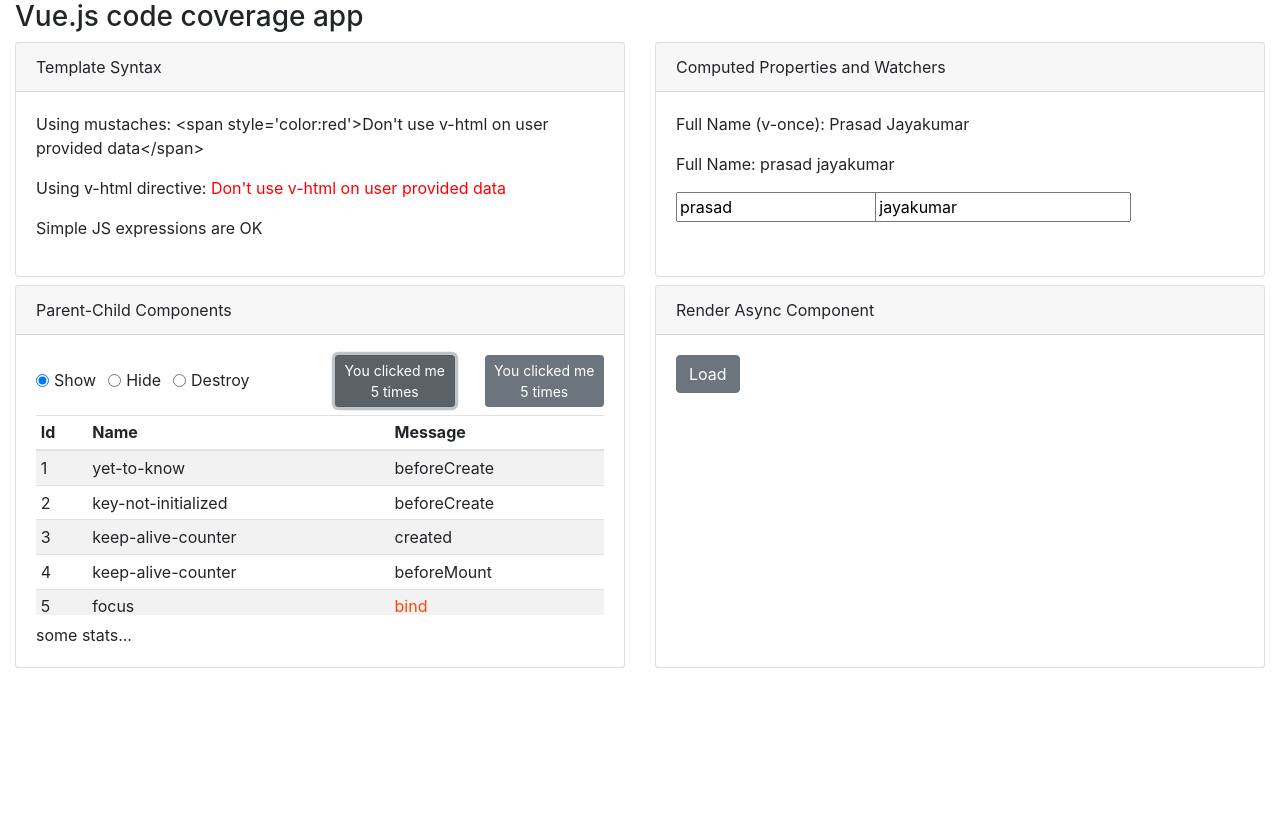
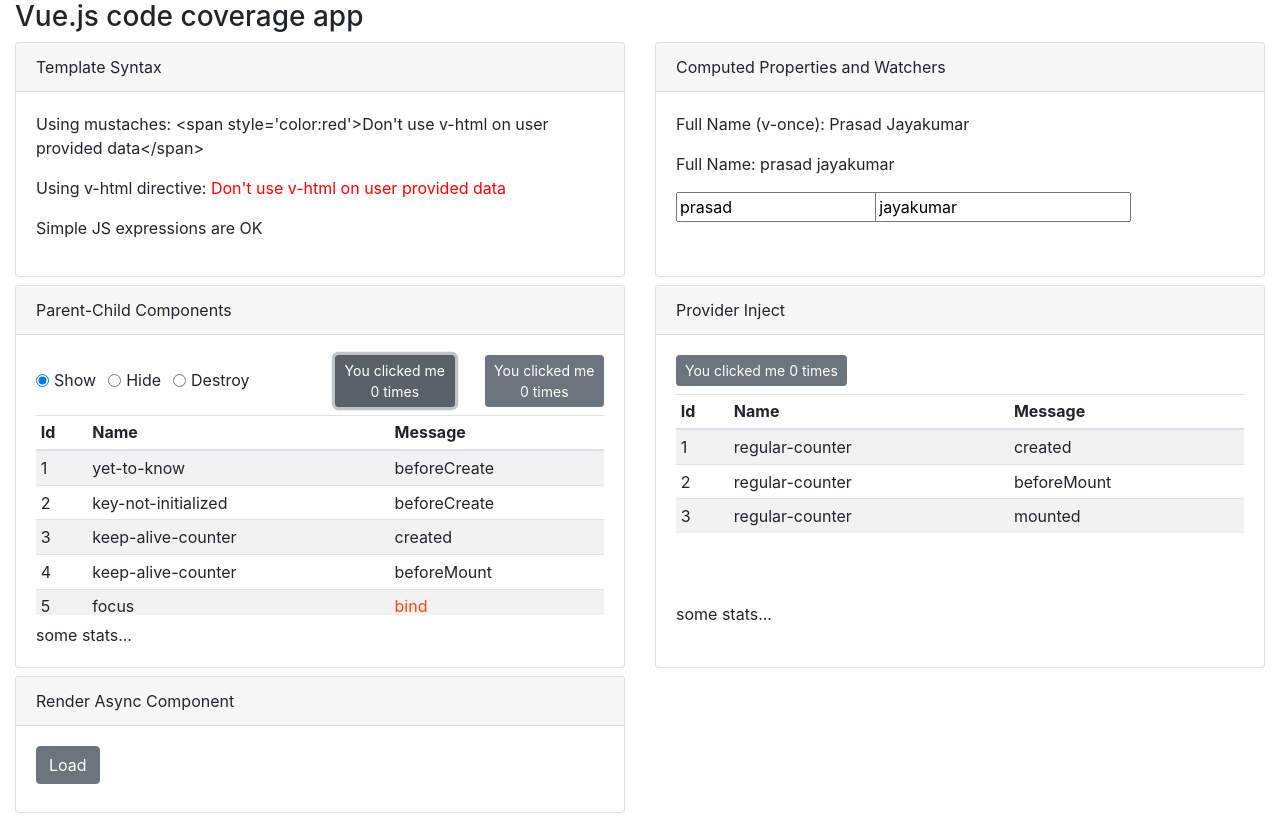
Before and after one commit to PrasadJayakumar/vue-anatomy, a Vue app in the folder vue-2.x-coverage/: page / in a window 1280 px wide. Before the commit the page ends 800 px from the top, so only its background shows below. Built offline with nearby package versions, Linux system fonts and the light colour scheme.

Commit message:
provide-inject included

```diff
--- a/vue-2.x-coverage/src/app.vue
+++ b/vue-2.x-coverage/src/app.vue
@@ -14,6 +14,11 @@
         <parent-child></parent-child>
       </div>
       <div class="col-sm-12 col-md-6">
+        <provider-inject></provider-inject>
+      </div>
+    </div>
+    <div class="row mb-2">
+      <div class="col-sm-12 col-md-6">
         <async-comp></async-comp>
       </div>
     </div>
@@ -25,6 +30,7 @@
 import TemplateSyntax from '@/components/template-syntax.vue'
 import ComputedWatchers from '@/components/computed-watchers.vue'
 import ParentChild from '@/components/parent-child/index.vue'
+import ProviderInject from '@/components/provider-inject/index.vue'
 import AsyncComp from '@/components/async-comp/index.vue'
 import Warns from '@/components/warns/index.vue'
 
@@ -34,6 +40,7 @@
     TemplateSyntax,
     ComputedWatchers,
     ParentChild,
+    ProviderInject,
     AsyncComp,
     Warns
   }
--- a/vue-2.x-coverage/src/components/async-comp/users-data.js
+++ b/vue-2.x-coverage/src/components/async-comp/users-data.js
@@ -1,13 +1,13 @@
 const fetchUsersData = [
   {
     id: 7,
-    email: 'michael.lawson@reqres.in',
-    fullName: 'Michael Lawson'
+    email: 'prasad.jayakumar@reqres.in',
+    fullName: 'Prasad Jayakumar'
   },
   {
     id: 8,
-    email: 'lindsay.ferguson@reqres.in',
-    fullName: 'Lindsay Ferguson'
+    email: 'fourdots@reqres.in',
+    fullName: 'Four Dots'
   }
 ]
 
--- a/vue-2.x-coverage/src/components/parent-child/child.vue
+++ b/vue-2.x-coverage/src/components/parent-child/child.vue
@@ -44,7 +44,7 @@
             v-if="action == 'show'"
             v-focus
             :key-name="$constants.KEEP_ALIVE_COUNTER"
-            :initial="counter"
+            :initial="0"
             :increment-by="1"
             v-on="$listeners"
           ></button-counter>
@@ -57,7 +57,7 @@
           :is="'button-counter'"
           v-if="action == 'show'"
           :key-name="$constants.REGULAR_COUNTER"
-          v-bind="{ initial: 5, incrementBy: 2 }"
+          v-bind="{ initial: 0, incrementBy: 2 }"
           v-on="$listeners"
         >
         </component>
@@ -67,14 +67,13 @@
 </template>
 
 <script>
-import ButtonCounter from '@/shared/components/button-counter'
+import ButtonCounter from './button-counter'
 export default {
   components: {
     'button-counter': ButtonCounter
   },
   data() {
     return {
-      counter: 5,
       action: 'show'
     }
   }
--- /dev/null
+++ b/vue-2.x-coverage/src/components/provider-inject/button-counter-v2.vue
@@ -0,0 +1,45 @@
+<template>
+  <button class="btn btn-secondary btn-sm" @click="onClick()">
+    You clicked me {{ count }} times
+  </button>
+</template>
+
+<script>
+import lifecycleHooks from './lifecycle-hooks-comp.js'
+
+export default {
+  name: 'ButtonCounterV2',
+  mixins: [lifecycleHooks],
+  props: {
+    keyName: {
+      type: String,
+      default: 'button-counter-v2'
+    },
+    initial: {
+      type: Number,
+      default: 0
+    },
+    incrementBy: {
+      type: Number,
+      default: 1
+    }
+  },
+  data() {
+    return {
+      count: this.initial
+    }
+  },
+  beforeCreate() {
+    this.pushEventMsg({
+      name: 'key-not-initialized',
+      msg: 'beforeCreate'
+    })
+  },
+  inject: ['pushEventMsg'],
+  methods: {
+    onClick() {
+      this.count = this.count + this.incrementBy
+    }
+  }
+}
+</script>
--- /dev/null
+++ b/vue-2.x-coverage/src/components/provider-inject/child.vue
@@ -0,0 +1,25 @@
+<template>
+  <div id="child" class="row mb-2 align-items-center">
+    <div class="col-sm-12 col-md-6">
+      <button-counter-v2
+        :key-name="$constants.REGULAR_COUNTER"
+        :initial="counter"
+        :increment-by="1"
+      ></button-counter-v2>
+    </div>
+  </div>
+</template>
+
+<script>
+import ButtonCounterV2 from './button-counter-v2'
+export default {
+  components: {
+    ButtonCounterV2
+  },
+  data() {
+    return {
+      counter: 0
+    }
+  }
+}
+</script>
--- /dev/null
+++ b/vue-2.x-coverage/src/components/provider-inject/index.vue
@@ -0,0 +1,57 @@
+<template>
+  <div class="card h-100">
+    <div class="card-header">Provider Inject</div>
+    <div class="card-body">
+      <child @event-msg="onEventMsg"></child>
+      <v-simple-table>
+        <thead>
+          <th v-for="header in headers" :key="header.value">
+            {{ header.text }}
+          </th>
+        </thead>
+        <tbody>
+          <tr v-for="item in eventMsgs" :key="item.id">
+            <td
+              v-for="(header, colIdx) in headers"
+              :key="header.value + '-' + item.id"
+            >
+              <slot :name="header.value" :item="item">
+                {{ item[headers[colIdx].value] }}
+              </slot>
+            </td>
+          </tr>
+        </tbody>
+      </v-simple-table>
+    </div>
+  </div>
+</template>
+
+<script>
+import VSimpleTable from '@/shared/components/v-simple-table.vue'
+import Child from './child.vue'
+
+export default {
+  name: 'ProviderInject',
+  components: {
+    Child,
+    VSimpleTable
+  },
+  data() {
+    return {
+      headers: [
+        { text: 'Id', value: 'id' },
+        { text: 'Name', value: 'name' },
+        { text: 'Message', value: 'msg' }
+      ],
+      eventMsgs: []
+    }
+  },
+  provide() {
+    return {
+      pushEventMsg: event => {
+        this.eventMsgs.push({ id: this.eventMsgs.length + 1, ...event })
+      }
+    }
+  }
+}
+</script>
--- /dev/null
+++ b/vue-2.x-coverage/src/components/provider-inject/lifecycle-hooks-comp.js
@@ -0,0 +1,32 @@
+export default {
+  beforeCreate() {
+    this.pushEventMsg({ name: 'yet-to-know', msg: 'beforeCreate' })
+  },
+  created() {
+    this.pushEventMsg({ name: this.keyName, msg: 'created' })
+  },
+  beforeMount() {
+    this.pushEventMsg({ name: this.keyName, msg: 'beforeMount' })
+  },
+  mounted() {
+    this.pushEventMsg({ name: this.keyName, msg: 'mounted' })
+  },
+  beforeUpdate() {
+    this.pushEventMsg({ name: this.keyName, msg: 'beforeUpdate' })
+  },
+  updated() {
+    this.pushEventMsg({ name: this.keyName, msg: 'updated' })
+  },
+  activated() {
+    this.pushEventMsg({ name: this.keyName, msg: 'activated' })
+  },
+  deactivated() {
+    this.pushEventMsg({ name: this.keyName, msg: 'deactivated' })
+  },
+  beforeDestroy() {
+    this.pushEventMsg({ name: this.keyName, msg: 'beforeDestroy' })
+  },
+  destroyed() {
+    this.pushEventMsg({ name: this.keyName, msg: 'destroyed' })
+  }
+}
--- a/vue-2.x-coverage/src/shared/components/v-simple-table.vue
+++ b/vue-2.x-coverage/src/shared/components/v-simple-table.vue
@@ -3,7 +3,7 @@
   <div>
     <div
       class="table-responsive"
-      style="overflow-x: auto; overflow-y: auto; height: 200px; width: 500px"
+      style="overflow-x: auto; overflow-y: auto; height: 200px;"
     >
       <table class="table table-striped table-sm">
         <slot></slot>
```
Also changed, not shown: vue-2.x-coverage/src/components/parent-child/button-counter.vue (renamed from vue-2.x-coverage/src/shared/components/button-counter/index.vue), vue-2.x-coverage/src/components/parent-child/lifecycle-hooks-comp.js (renamed from vue-2.x-coverage/src/shared/components/button-counter/lifecycle-hooks-comp.js).
